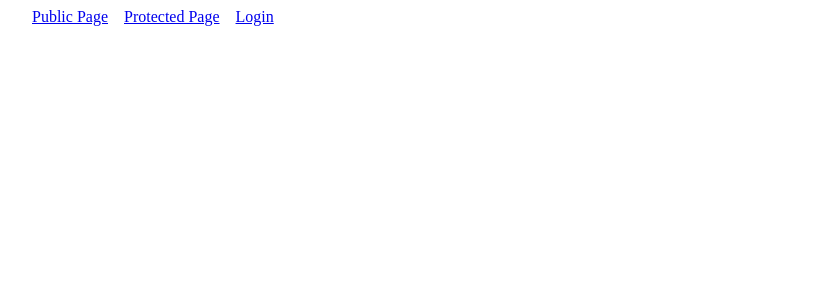
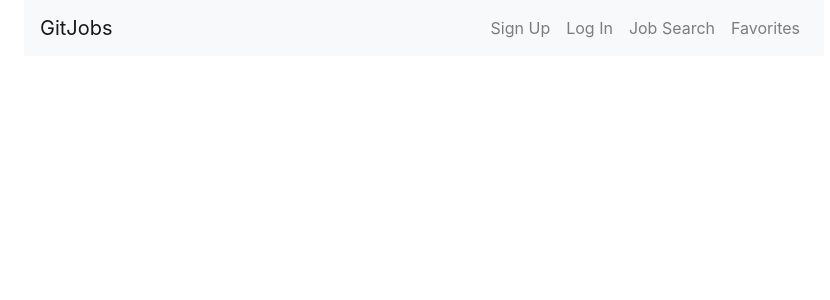
Before and after one commit to Claudialhc/git-jobs, a React (Create React App) app in the folder client/: page / in a window 1280 px wide. Shown: the top 300 px of the page, without its empty margins (216-1046 px from the left). Built offline with nearby package versions, Linux system fonts and the light colour scheme.

Commit message:
fixed navbar js file to have a working navbar

```diff
--- a/client/src/components/Navbar.js
+++ b/client/src/components/Navbar.js
@@ -1,5 +1,6 @@
 import { Link } from "react-router-dom";
 import { useAuth } from "../util/authContext";
+import { Navbar, Nav } from "react-bootstrap";
 
 const styles = {
   ul: {
@@ -7,42 +8,66 @@ const styles = {
     justifyContent: "flex-start",
     listStyleType: "none",
     margin: 0,
-    padding: 0
+    padding: 0,
   },
-  li: { display: "block", padding: "0.5em" }
+  li: { display: "block", padding: "0.5em" },
 };
 
-function Navbar() {
+function Header() {
   const auth = useAuth();
 
   const signOut = () => {
     auth.logout();
   };
   return (
+    <Navbar bg="light" expand="lg">
+      <Navbar.Brand as={Link} to="/home">
+        GitJobs
+      </Navbar.Brand>
+      <Navbar.Toggle aria-controls="basic-navbar-nav" />
+      <Navbar.Collapse id="basic-navbar-nav">
+        <Nav className="ml-auto">
+          <Nav.Link as={Link} to="/signup">
+            Sign Up
+          </Nav.Link>
+          <Nav.Link as={Link} to="/login">
+            Log In
+          </Nav.Link>
+          <Nav.Link as={Link} to="/public">
+            Job Search
+          </Nav.Link>
+          <Nav.Link as={Link} to="/profile">
+            Favorites
+          </Nav.Link>
+        </Nav>
+      </Navbar.Collapse>
+    </Navbar>
 
-    <ul style={styles.ul}>
-      <li style={styles.li}>
-        <Link to="/public">Public Page</Link>
-      </li>
-      <li style={styles.li}>
-        <Link to="/protected">Protected Page</Link>
-      </li>
-      {auth.isLoggedIn && (
-        <li style={styles.li}>
-          <Link to="/profile">Profile Page</Link>
-        </li>
-      )}
-      <li style={styles.li}>
-        {auth.isLoggedIn ? (
-          <button type="button" onClick={signOut}>
-            Sign Out
-          </button>
-        ) : (
-          <Link to="/login">Login</Link>
-        )}
-      </li>
-    </ul>
+    // <Navbar bg="light" expand="lg">
+    // <ul style={styles.ul}>
+    //   <li style={styles.li}>
+    //     <Link to="/public">Public Page</Link>
+    //   </li>
+    //   <li style={styles.li}>
+    //     <Link to="/protected">Protected Page</Link>
+    //   </li>
+    //   {auth.isLoggedIn && (
+    //     <li style={styles.li}>
+    //       <Link to="/profile">Profile Page</Link>
+    //     </li>
+    //   )}
+    //   <li style={styles.li}>
+    //     {auth.isLoggedIn ? (
+    //       <button type="button" onClick={signOut}>
+    //         Sign Out
+    //       </button>
+    //     ) : (
+    //       <Link to="/login">Login</Link>
+    //     )}
+    //   </li>
+    // </ul>
+    //  </Navbar>
   );
 }
 
-export default Navbar;
+export default Header;
--- a/client/src/index.js
+++ b/client/src/index.js
@@ -1,6 +1,6 @@
 import React from "react";
 import ReactDOM from "react-dom";
-
+import "bootstrap/dist/css/bootstrap.css";
 import "./index.css";
 import App from "./App";
 
--- a/package.json
+++ b/package.json
@@ -20,7 +20,8 @@
   "license": "MIT",
   "dependencies": {
     "bootstrap": "^4.6.0",
-    "if-env": "^1.0.4"
+    "if-env": "^1.0.4",
+    "react-bootstrap": "^1.5.0"
   },
   "devDependencies": {
     "concurrently": "^6.0.0"
```
Also changed, not shown: 1 other file (tests, documents, lock files or other folders).
